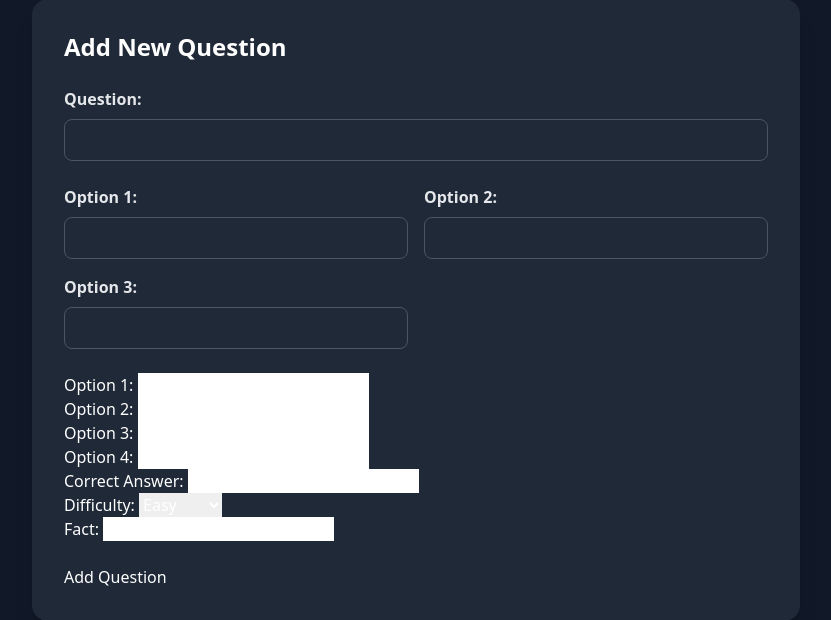
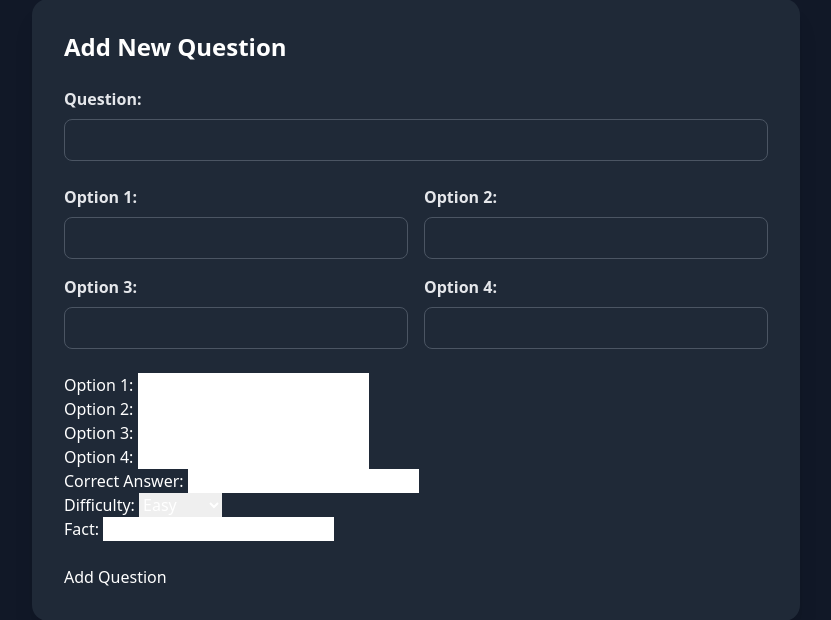
Before and after one commit to AaqilSh/EcoQuiz, a Flask app: page /admin/add in a window 1280 px wide. Shown: the part 90-710 px from the top of the page, without its empty margins (224-1055 px from the left). Run offline with Flask 3, Linux system fonts and the light colour scheme; some libraries are stand-ins or nearby versions.

Commit message:
Add Option 4 input field in Add New Question form for completeness

```diff
--- a/templates/admin/add_question.html
+++ b/templates/admin/add_question.html
@@ -27,6 +27,11 @@
       <input type="text" name="options" required
         class="w-full px-4 py-2 rounded-lg bg-gray-800 border border-gray-600 text-white focus:outline-none focus:ring-2 focus:ring-emerald-500" />
     </div>
+        <div>
+      <label class="block mb-2 font-semibold text-gray-200">Option 4:</label>
+      <input type="text" name="options" required
+        class="w-full px-4 py-2 rounded-lg bg-gray-800 border border-gray-600 text-white focus:outline-none focus:ring-2 focus:ring-emerald-500" />
+    </div>
 </div
   <label>Option 1: <input type="text" name="options" required /></label><br />
   <label>Option 2: <input type="text" name="options" required /></label><br />
```
